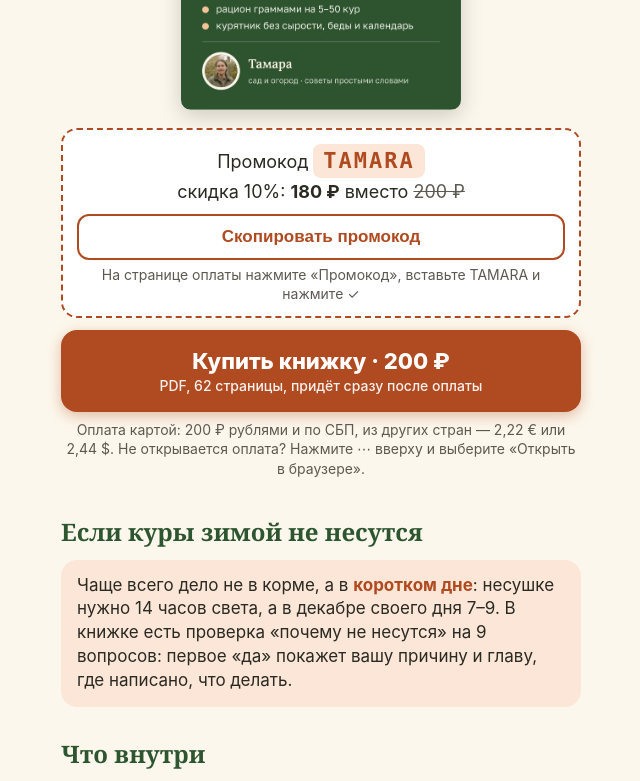
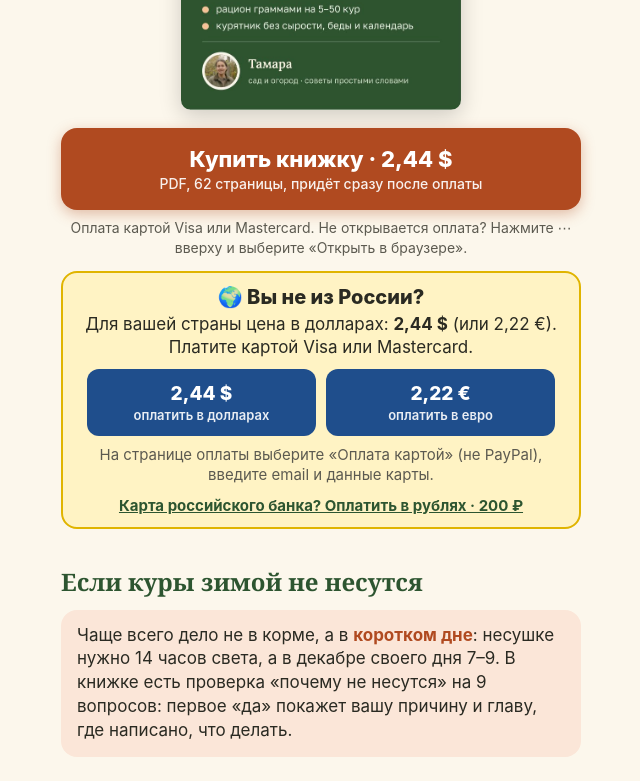
Before and after one commit to tamara-sadovod/tamara-sadovod.github.io, a plain HTML site: page kniga/index.html in a window 1280 px wide. Shown: the part 681-1462 px from the top of the page, without its empty margins (319-959 px from the left). Drawn offline with Linux system fonts and the light colour scheme.

Commit message:
Книжка: не из России — по часовому поясу сразу оплата в USD (?currency=USD), блок «Вы не из России?» с кнопками $/€ и рублями; кнопки ведут сразу на страницу оплаты Lava

```diff
--- a/kniga/index.html
+++ b/kniga/index.html
@@ -66,6 +66,15 @@ h2{font-family:Georgia,"Times New Roman",serif;font-size:24px;margin:30px 0 12px
 .st small{font-size:15px;color:var(--soft)}
 .menu{display:inline-block;background:#fff;border:2px solid #1f1f1f;border-radius:10px;padding:2px 10px;font-weight:800;margin-top:4px}
 .ovsmall{font-size:14px;color:var(--soft);text-align:center}
+/* оплата не из России: рублём и СБП платят только карты РФ */
+.intl{background:#eef4fb;border:2px solid #9bb8d9;border-radius:16px;padding:12px 14px;margin:14px 0 0;text-align:center}
+.intl.hot{background:#fff3c4;border-color:#e0b400}
+.intl .ih{font-size:20px;font-weight:800;margin:0 0 4px}
+.intl .it{font-size:17px;line-height:1.35;margin:0 0 10px}
+.ibtn{display:inline-block;width:47%;margin:0 1%;padding:13px 4px;border-radius:12px;background:#1f4e8c;color:#fff;font-size:19px;font-weight:800;text-decoration:none}
+.ibtn small{display:block;font-size:13px;font-weight:600;opacity:.9;margin-top:2px}
+.intl .is{font-size:15px;color:var(--soft);margin:9px 0 0;line-height:1.35}
+.rub{display:block;margin:10px 0 0;font-size:15px;color:var(--green);font-weight:700}
 /* промокод Lava */
 .promo{border:2px dashed var(--rust);background:#fff;border-radius:16px;padding:12px 14px;margin:0 0 12px;text-align:center}
 .promo .pt{font-size:18px;line-height:1.35}
@@ -92,7 +101,14 @@ h2{font-family:Georgia,"Times New Roman",serif;font-size:24px;margin:30px 0 12px
     <button class="prcopy" id="prcopy" type="button">Скопировать промокод</button>
     <div class="how">На странице оплаты нажмите «Промокод», вставьте TAMARA и нажмите ✓</div></div>
   <a class="buy" id="buy1" href="https://app.lava.top/products/842fa4a1-7059-49db-a565-b63f7d86ae1a">Купить книжку<span class="price"></span><small>PDF, 62 страницы, придёт сразу после оплаты</small></a>
-  <p class="note">Оплата картой: 200 ₽ рублями и по СБП, из других стран — 2,22 € или 2,44 $. Не открывается оплата? Нажмите ⋯ вверху и выберите «Открыть в браузере».</p>
+  <p class="note" id="note1">Оплата картой российского банка или по СБП. Не открывается оплата? Нажмите ⋯ вверху и выберите «Открыть в браузере».</p>
+  <div class="intl" id="intl">
+    <div class="ih">🌍 Вы не из России?</div>
+    <div class="it" id="intlt">Карты Казахстана, Беларуси, Узбекистана и других стран рублями не платят. Платите в долларах или евро картой Visa или Mastercard:</div>
+    <a class="ibtn" id="usd" href="#">2,44 $<small>оплатить в долларах</small></a><a class="ibtn" id="eur" href="#">2,22 €<small>оплатить в евро</small></a>
+    <div class="is">На странице оплаты выберите «Оплата картой» (не PayPal), введите email и данные карты.</div>
+    <a class="rub hide" id="rub" href="#">Карта российского банка? Оплатить в рублях · 200 ₽</a>
+  </div>
 </div>
 
 <h2>Если куры зимой не несутся</h2>
@@ -123,7 +139,7 @@ h2{font-family:Georgia,"Times New Roman",serif;font-size:24px;margin:30px 0 12px
 </div>
 
 <div style="margin-top:24px"><a class="buy" id="buy2" href="https://app.lava.top/products/842fa4a1-7059-49db-a565-b63f7d86ae1a">Купить книжку<span class="price"></span><small>Файл откроется на телефоне сразу</small></a>
-<p class="promo2">Промокод <b>TAMARA</b> — скидка 10% при оплате</p></div>
+<p class="promo2" id="promo2">Промокод <b>TAMARA</b> — скидка 10% при оплате</p></div>
 
 <h2>Вопросы</h2>
 <div class="card"><p class="q">Как я получу книжку?</p><p class="a">Сразу после оплаты платёжная страница даст ссылку на файл, и копия придёт на почту, которую вы укажете. Файл PDF открывается на любом телефоне и компьютере.</p></div>
@@ -143,7 +159,7 @@ h2{font-family:Georgia,"Times New Roman",serif;font-size:24px;margin:30px 0 12px
     <div class="st"><span class="n">2</span>Выберите<br><span class="menu">🌐 Открыть в браузере</span><br><small>если телефон спросит, чем открыть, выберите Chrome</small></div>
     <div class="st"><span class="n">3</span>В браузере нажмите «Купить книжку» ещё раз</div>
     <button class="prcopy" id="prcopy2" type="button">Скопировать промокод TAMARA</button>
-    <div class="ovsmall">Вставите его на странице оплаты: −10%, выйдет 180 ₽</div>
+    <div class="ovsmall" id="ovsmall">Вставите его на странице оплаты: −10%, выйдет 180 ₽</div>
   </div>
 </div>
 
@@ -182,14 +198,32 @@ if (!bot) {
   hit('kniga-view' + src);
   if (FROM) { hit(((tiktok || insta) ? 'kniga-view-from-' : 'kniga-viewbr-from-') + FROM); }
 }
+// Страна по часовому поясу телефона. Рублём и СБП платят только карты РФ (хаб 18.11: из назвавших город 3 из 5 Казахстан),
+// поэтому всем вне российских поясов кнопка сразу открывает оплату в долларах. Lava держит валюту в адресе: ?currency=USD.
+var TZ = '';
+try { TZ = Intl.DateTimeFormat().resolvedOptions().timeZone || ''; } catch (e) {}
+var RU_TZ = /^(Europe\/(Moscow|Kaliningrad|Samara|Volgograd|Saratov|Ulyanovsk|Astrakhan|Kirov|Simferopol)|Asia\/(Yekaterinburg|Omsk|Novosibirsk|Barnaul|Tomsk|Novokuznetsk|Krasnoyarsk|Irkutsk|Chita|Yakutsk|Khandyga|Vladivostok|Ust-Nera|Magadan|Sakhalin|Srednekolymsk|Kamchatka|Anadyr))$/;
+var nonRU = !!TZ && !RU_TZ.test(TZ);
+if (nonRU && !bot) { hit('kniga-view-nonru'); hit('kniga-tz-' + TZ.toLowerCase().replace(/[^a-z0-9]+/g, '-')); }
+// страница оплаты Lava сразу (без карточки товара): товар/предложение
+var CHECKOUT = 'https://app.lava.top/products/842fa4a1-7059-49db-a565-b63f7d86ae1a/5007ab91-5e72-4c78-b39a-160619cbf3a8';
+var MAIN = nonRU ? 'USD' : 'RUB';
+if (nonRU) { PRICE = '2,44 $'; }
 var spans = document.getElementsByClassName('price');
 for (var i = 0; i < spans.length; i++) { spans[i].textContent = PRICE ? ' · ' + PRICE : ''; }
+if (nonRU) {
+  $('intl').className = 'intl hot';
+  $('intlt').innerHTML = 'Для вашей страны цена в долларах: <b>2,44&nbsp;$</b> (или 2,22&nbsp;€). Платите картой Visa или Mastercard.';
+  $('note1').textContent = 'Оплата картой Visa или Mastercard. Не открывается оплата? Нажмите ⋯ вверху и выберите «Открыть в браузере».';
+  show('rub');
+  // промокод Lava считает только в рублях
+  $('promo').className += ' hide'; $('promo2').className += ' hide'; $('prcopy2').className += ' hide'; $('ovsmall').className += ' hide';
+}
 
 // TikTok: во встроенном браузере Lava после первого открытия пишет «нет соединения»,
 // а переход в Chrome через intent:// TikTok молча глушит (проверено на трубке 18.11).
 // Поэтому в TikTok кнопка «Купить» никуда не уводит, а показывает инструкцию «⋯ → Открыть в браузере».
-var PAY_URL = BUY_URL;
-if (BUY_URL && FROM) { PAY_URL = BUY_URL + (BUY_URL.indexOf('?') < 0 ? '?' : '&') + 'utm_source=kniga_' + FROM; }
+function payUrl(cur) { return CHECKOUT + '?currency=' + cur + (FROM ? '&utm_source=kniga_' + FROM : ''); }
 if (tiktok || insta) { show('pill'); show('tt'); }
 if (insta) {
   $('tttext').innerHTML = 'Если оплата не откроется: нажмите <span class="dots">⋯</span> вверху справа и выберите <b>«Открыть в браузере»</b>.';
@@ -203,17 +237,19 @@ document.addEventListener('visibilitychange', function () {
   // после инструкции ушли из TikTok (скорее всего, в браузер)
   if (document.hidden && ovShown) { hit('kniga-ov-left'); ovShown = false; }
 });
-function bind(id) {
+// key: главная кнопка → kniga-buy, кнопки валют в блоке «не из России» → kniga-cur-usd / -eur / -rub
+function bind(id, cur, key) {
   var a = $(id);
-  if (PAY_URL) { a.href = PAY_URL; }
+  if (BUY_URL) { a.href = payUrl(cur); }
   a.onclick = function () {
-    hit('kniga-buy' + src);
+    hit(key + src);
     if (!BUY_URL) { alert('Книжка появится в продаже совсем скоро. Напишите Тамаре в личку слово КНИЖКА — пришлём ссылку.'); return false; }
     if (tiktok) { openOv(); return false; }
     if (FROM) { hit('kniga-buy-from-' + FROM); }
   };
 }
-bind('buy1'); bind('buy2');
+bind('buy1', MAIN, 'kniga-buy'); bind('buy2', MAIN, 'kniga-buy');
+bind('usd', 'USD', 'kniga-cur-usd'); bind('eur', 'EUR', 'kniga-cur-eur'); bind('rub', 'RUB', 'kniga-cur-rub');
 // промокод: копирование работает и в старом встроенном браузере TikTok (execCommand)
 var PROMO = 'TAMARA';
 function copyPromo(btn) {
```
